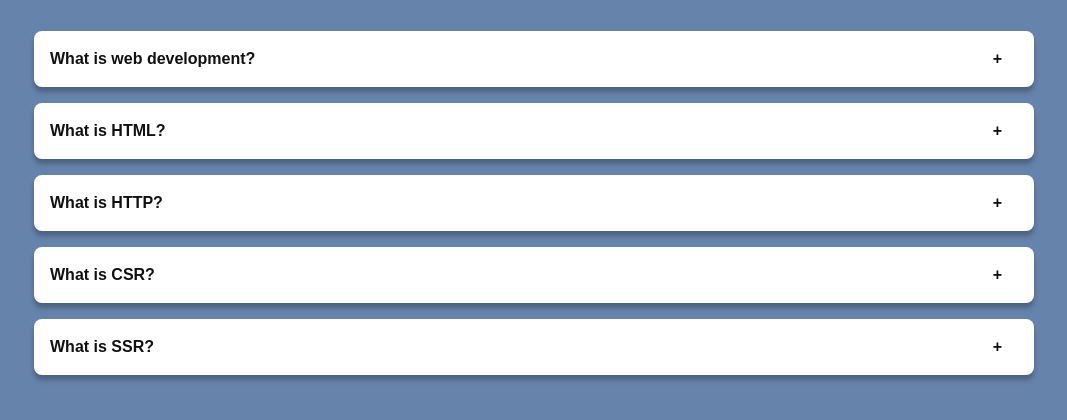
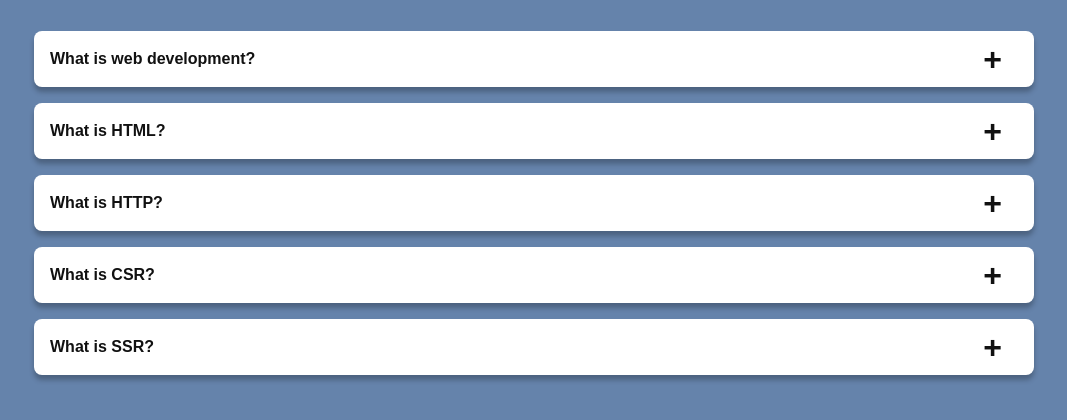
Before and after one commit to frontendprof/smallProjectsJS, a plain HTML site: page accordionProj/index.html in a window 1280 px wide. Shown: the part 78-498 px from the top of the page, without its empty margins (106-1173 px from the left). Drawn offline with Linux system fonts and the light colour scheme; a web font is replaced by a local one.

Commit message:
Complete

```diff
--- a/accordionProj/app.js
+++ b/accordionProj/app.js
@@ -21,7 +21,7 @@ accordionItemHeaders.forEach(acc=>{
 
 
 
-        acc.classList.toggle("active")
+        acc.classList.toggle("active");
 
         const accItemBody=acc.nextElementSibling;
 
--- a/accordionProj/main.css
+++ b/accordionProj/main.css
@@ -52,6 +52,7 @@
  .accordion-item-header::after{
 
      content:"\002B";
+     font-size: 2rem;
      position: absolute;
      right:2rem;
 
```
